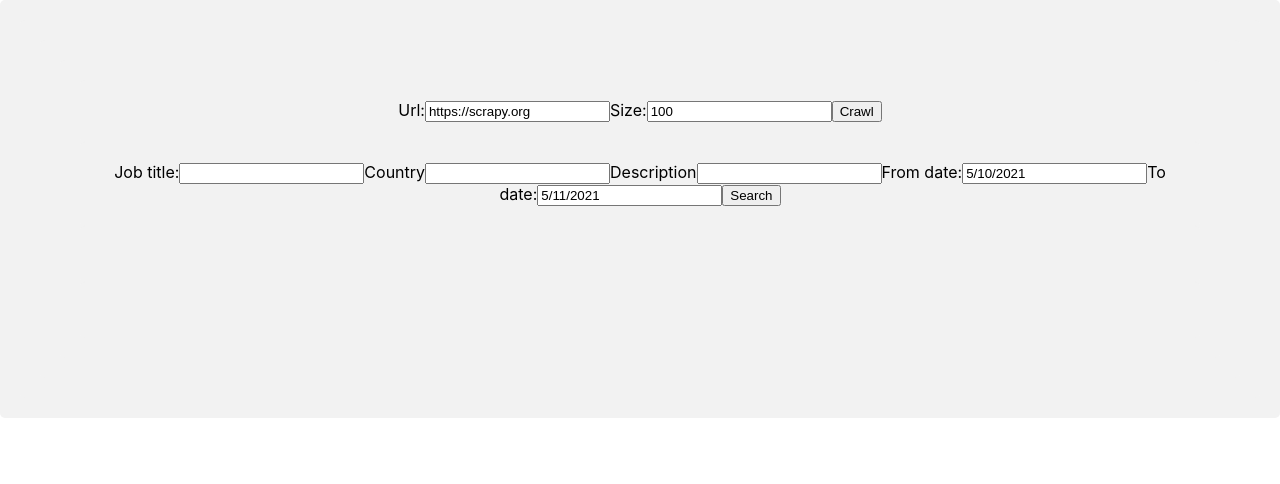
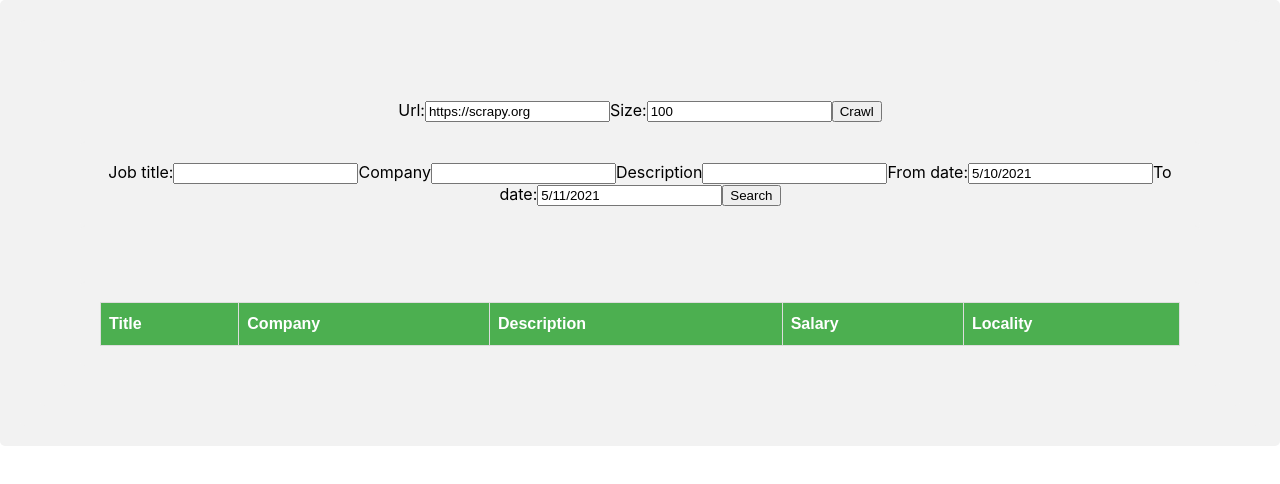
Before and after one commit to 1995hyz/ece465-cloud-computing, a React (Create React App) app in the folder job-crawler-frontend/: page / in a window 1280 px wide. Shown: the top 484 px of the page. Built offline with nearby package versions, Linux system fonts and the light colour scheme.

Commit message:
Adding searching

```diff
--- a/job-crawler-frontend/src/MainPage.js
+++ b/job-crawler-frontend/src/MainPage.js
@@ -11,7 +11,7 @@ class MainPage extends Component {
             fromDate: "5/10/2021",
             toDate: "5/11/2021",
             jobTitle: "",
-            country: "",
+            company: "",
             description: "",
             searchInputError: "",
             crawlError: "",
@@ -20,7 +20,7 @@ class MainPage extends Component {
             searchResultError: ""
         };
         // Set the correct baseURL once deploying the infrastructure to aws via serverless framework
-        Axios.defaults.baseURL = "https://vhztunt4wk.execute-api.us-east-1.amazonaws.com/dev";
+        Axios.defaults.baseURL = "https://sj41wrtjy2.execute-api.us-east-1.amazonaws.com/dev";
     }
 
     onClickCrawlHandler = () => {
@@ -53,17 +53,19 @@ class MainPage extends Component {
             const url = "search";
             const data = {
                 "jobTitle": this.state.jobTitle,
-                "country": this.state.country,
+                "company": this.state.company,
                 "description": this.state.description,
                 "fromDate": selectedFromDate.toISOString(),
                 "toDate": selectedToDate.toISOString()
-            }
+            };
+            console.log(data);
             Axios.post(url, data)
                 .then(res => {
                     if (res.status === 200) {
                         this.setState({searchResult: res.data});
                     } else  {
                         this.setState({searchResultError: res.data});
+                        console.log(res.data);
                     }
                 })
                 .catch(err => {
@@ -83,7 +85,7 @@ class MainPage extends Component {
                 };
             });
         }
-    }
+    };
 
     handleInput = (event) => {
         let value = event.target.value;
@@ -126,11 +128,11 @@ class MainPage extends Component {
                     value={this.state.jobTitle}
                     onChange={this.handleInput}
                 />
-                <label>Country</label>
+                <label>Company</label>
                 <input
                     type="text"
-                    name="country"
-                    value={this.state.country}
+                    name="company"
+                    value={this.state.company}
                     onChange={this.handleInput}
                 />
                 <label>Description</label>
@@ -160,13 +162,26 @@ class MainPage extends Component {
                 <p>{this.state.searchInputError}</p>
             </div>
             <div>
-                <ul>
+                <table id="jobs">
+                    <tr>
+                        <th>Title</th>
+                        <th>Company</th>
+                        <th>Description</th>
+                        <th>Salary</th>
+                        <th>Locality</th>
+                    </tr>
                     {
                         this.state.searchResult.map(entry => {
-                            return <li>{entry}</li>
+                            return <tr>
+                                <th>{entry["Title"]["S"]}</th>
+                                <th>{entry["Company"]["S"]}</th>
+                                <th>{entry["Description"]["S"]}</th>
+                                <th>{entry["Salary"]["S"]}</th>
+                                <th>{entry["Locality"]["S"]}</th>
+                            </tr>
                         })
                     }
-                </ul>
+                </table>
             </div>
         </div>
     }
--- a/job-crawler-frontend/src/css/MainPageStyles.css
+++ b/job-crawler-frontend/src/css/MainPageStyles.css
@@ -3,3 +3,22 @@ div {
     background-color: #f2f2f2;
     padding: 20px;
 }
+
+#jobs {
+    font-family: Arial, Helvetica, sans-serif;
+    border-collapse: collapse;
+    width: 100%;
+}
+
+#jobs td, #jobs th {
+    border: 1px solid #ddd;
+    padding: 8px;
+}
+
+#jobs th {
+    padding-top: 12px;
+    padding-bottom: 12px;
+    text-align: left;
+    background-color: #4CAF50;
+    color: white;
+}
```
